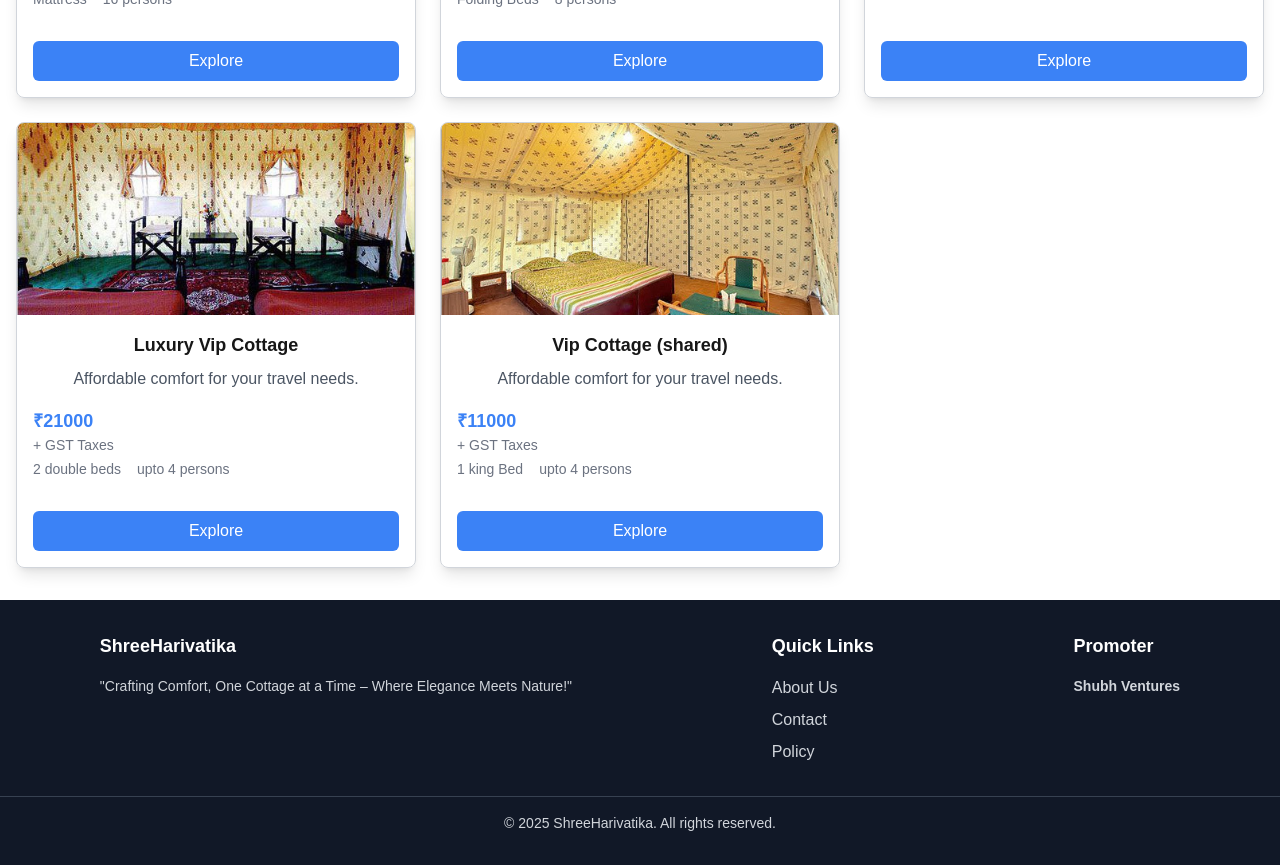
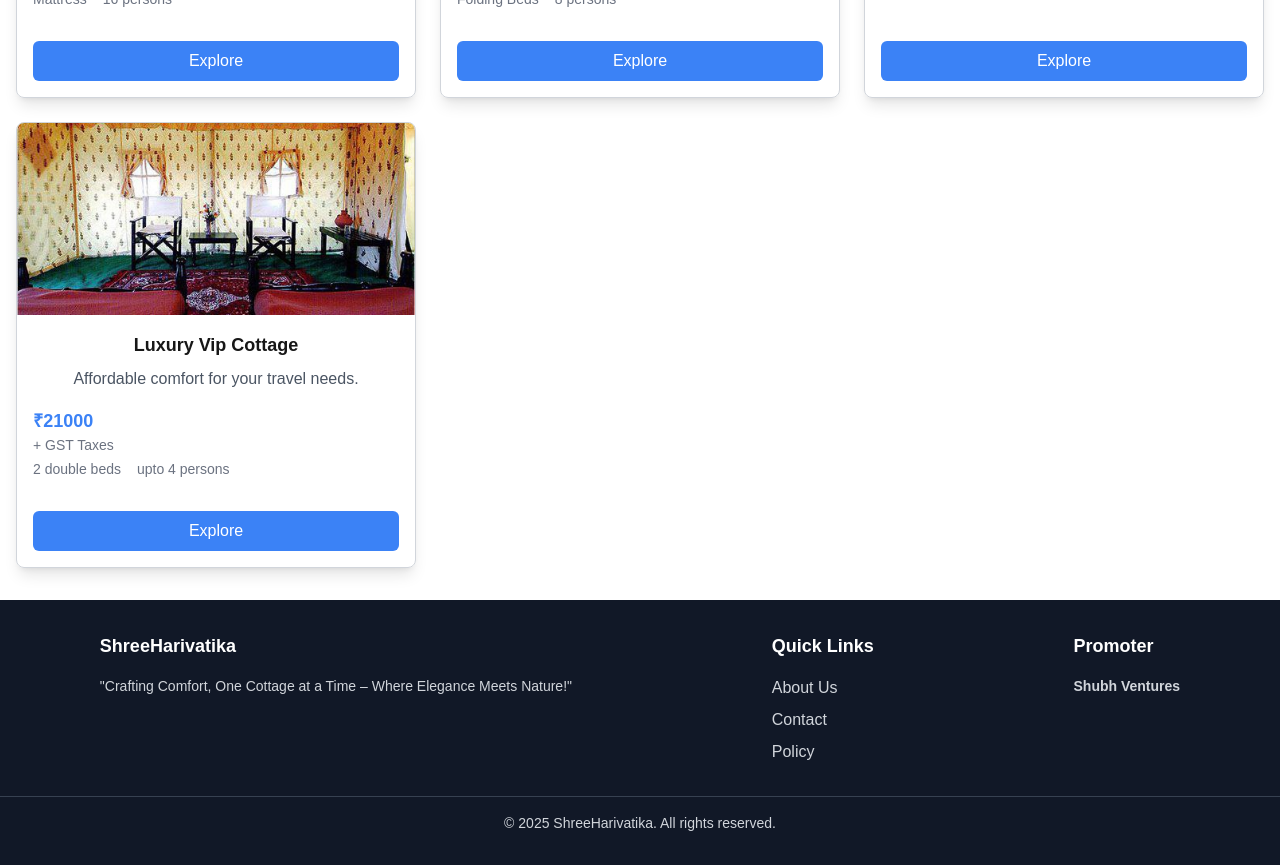
Before and after one commit to Chandan784/ShreeHariVatika, a Next.js app: page / in a window 1280 px wide. Shown: the part 1040-1905 px from the top of the page. Built offline with nearby package versions, Linux system fonts and the light colour scheme.

Commit message:
v4 image gdrive

```diff
--- a/next.config.mjs
+++ b/next.config.mjs
@@ -11,6 +11,7 @@ const nextConfig = {
       "www.bing.com",
       "via.placeholder.com",
       "images.app.goo.gl",
+      "drive.google.com",
     ], // Add the domain that hosts your image
   },
 };
--- a/src/app/components/Products.jsx
+++ b/src/app/components/Products.jsx
@@ -127,36 +127,6 @@ const hotels = [
       "food coat ",
     ],
   },
-  {
-    id: 5,
-    title: "Vip Cottage (shared)",
-    description: "Affordable comfort for your travel needs.",
-    image: "/photos/vipcottage.jpg",
-    price: "11000",
-    beds: "1 king Bed",
-    persons: "upto 4 persons",
-    facilities: [
-      "TV",
-      "Blanket",
-      "Pillow",
-      "Room hitter",
-      "Burn fire",
-      "Breakfast",
-      "Lunch",
-      "Evening Snak",
-      "Dinner",
-      "Bathroom",
-      "Hot water facility",
-      "Morning Satsang",
-      "Evening Bhajan and Kirtan",
-      "Mattress",
-      "Bedshit &towel",
-      "Wifi",
-      "CCTV Servinant",
-      "Medical facilities",
-      "food coat ",
-    ],
-  },
 ];
 
 export default function Hotels() {
```
